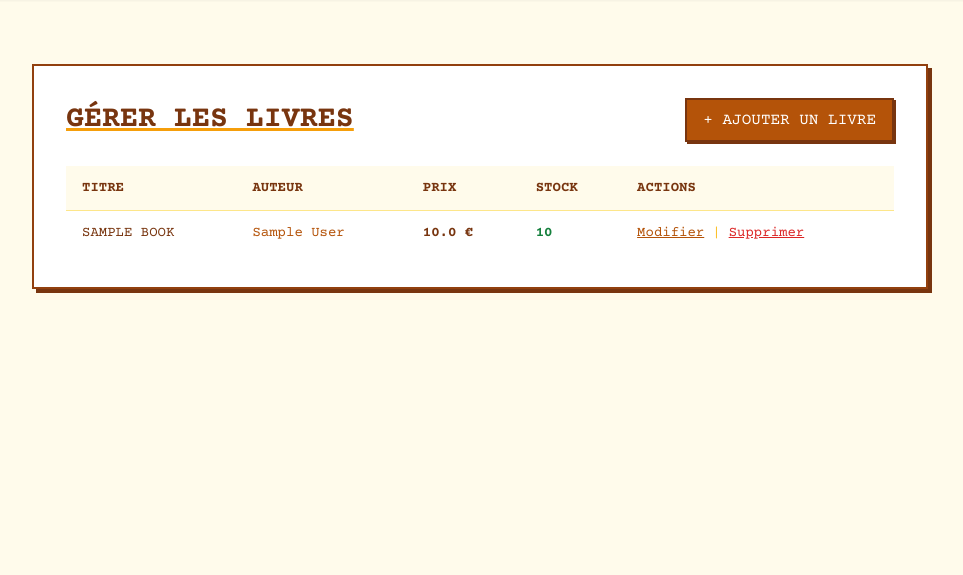
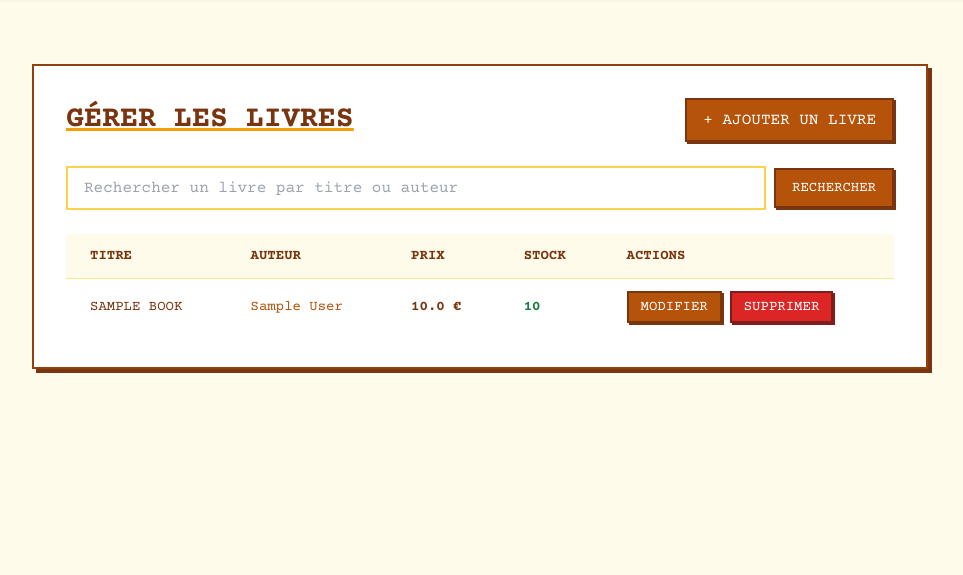
Before and after one commit to htshongany/flask-bookshop, a Flask app: page /admin/books in a window 1280 px wide. Shown: the part 66-641 px from the top of the page, without its empty margins (160-1123 px from the left). Run offline with Flask 3, Linux system fonts and the light colour scheme; a user stored in the database is signed in; tables that the repository leaves empty hold one stand-in row (values such as "Sample post"); some libraries are stand-ins or nearby versions.

Commit message:
update -> manage_books.html and manage_users.html

```diff
--- a/app/templates/admin/book/manage_books.html
+++ b/app/templates/admin/book/manage_books.html
@@ -5,8 +5,8 @@
 {% block content %}
 <div class="max-w-5xl mx-auto px-4 sm:px-6 lg:px-8 py-8">
     <div class="bg-white border-2 border-amber-800 shadow-[4px_4px_0_#78350f] p-6 sm:p-8">
-        <div class="flex justify-between items-center mb-6">
-            <h2 class="text-2xl sm:text-3xl font-bold text-amber-900 uppercase underline decoration-amber-500">
+        <div class="flex flex-wrap justify-between items-center mb-6">
+            <h2 class="text-2xl sm:text-3xl font-bold text-amber-900 uppercase underline decoration-amber-500 mb-4 sm:mb-0">
                 GÉRER LES LIVRES
             </h2>
             <a href="{{ url_for('admin.add_book') }}"
@@ -17,38 +17,44 @@
             </a>
         </div>
 
+        <!-- Barre de recherche -->
+        <form method="get" action="{{ url_for('admin.manage_books') }}" class="mb-6 flex flex-wrap items-center space-y-2 sm:space-y-0 sm:space-x-2">
+            <input type="text" name="query" value="{{ query }}" placeholder="Rechercher un livre par titre ou auteur" class="border-2 border-amber-300 px-4 py-2 flex-1 w-full sm:w-auto">
+            <button type="submit" class="bg-amber-700 hover:bg-amber-800 text-white px-4 py-2 text-sm border-2 border-amber-900 shadow-[2px_2px_0_#78350f] hover:shadow-[3px_3px_0_#78350f] transition-all uppercase w-full sm:w-auto">
+                Rechercher
+            </button>
+        </form>
+
         <div class="overflow-x-auto">
             <table class="min-w-full divide-y divide-amber-200">
                 <thead class="bg-amber-50">
                     <tr>
-                        <th class="px-4 py-3 text-left text-sm font-bold text-amber-900 uppercase">TITRE</th>
-                        <th class="px-4 py-3 text-left text-sm font-bold text-amber-900 uppercase">AUTEUR</th>
-                        <th class="px-4 py-3 text-left text-sm font-bold text-amber-900 uppercase">PRIX</th>
-                        <th class="px-4 py-3 text-left text-sm font-bold text-amber-900 uppercase">STOCK</th>
-                        <th class="px-4 py-3 text-left text-sm font-bold text-amber-900 uppercase">ACTIONS</th>
+                        <th class="px-2 sm:px-6 py-3 text-left text-xs sm:text-sm font-bold text-amber-900 uppercase">TITRE</th>
+                        <th class="px-2 sm:px-6 py-3 text-left text-xs sm:text-sm font-bold text-amber-900 uppercase">AUTEUR</th>
+                        <th class="px-2 sm:px-6 py-3 text-left text-xs sm:text-sm font-bold text-amber-900 uppercase">PRIX</th>
+                        <th class="px-2 sm:px-6 py-3 text-left text-xs sm:text-sm font-bold text-amber-900 uppercase">STOCK</th>
+                        <th class="px-2 sm:px-6 py-3 text-left text-xs sm:text-sm font-bold text-amber-900 uppercase">ACTIONS</th>
                     </tr>
                 </thead>
                 <tbody class="divide-y divide-amber-200">
-                    {% for book in books %}
-                    <tr class="hover:bg-amber-50 transition-colors">
-                        <td class="px-4 py-3 text-sm text-amber-900">{{ book.title|upper }}</td>
-                        <td class="px-4 py-3 text-sm text-amber-700">{{ book.author }}</td>
-                        <td class="px-4 py-3 text-sm font-bold text-amber-900">{{ book.price }} €</td>
-                        <td class="px-4 py-3 text-sm font-bold {{ 'text-green-700' if book.stock > 5 else 'text-red-700' }}">
+                    {% for book in books.items %}
+                    <tr class="hover:bg-amber-50 transition-colors cursor-pointer" onclick="window.location='{{ url_for('main.book_details', book_id=book.id) }}';">
+                        <td class="px-2 sm:px-6 py-3 text-xs sm:text-sm text-amber-900">{{ book.title|upper }}</td>
+                        <td class="px-2 sm:px-6 py-3 text-xs sm:text-sm text-amber-700">{{ book.author }}</td>
+                        <td class="px-2 sm:px-6 py-3 text-xs sm:text-sm font-bold text-amber-900">{{ book.price }} €</td>
+                        <td class="px-2 sm:px-6 py-3 text-xs sm:text-sm font-bold {{ 'text-green-700' if book.stock > 5 else 'text-red-700' }}">
                             {{ book.stock }}
                         </td>
-                        <td class="px-4 py-3 text-sm">
+                        <td class="px-2 sm:px-6 py-3 text-xs sm:text-sm">
                             <div class="flex items-center gap-2">
                                 <a href="{{ url_for('admin.edit_book', book_id=book.id) }}"
-                                   class="text-amber-700 hover:text-amber-900 underline">
+                                   class="bg-amber-700 hover:bg-amber-800 text-white px-3 py-1 text-xs sm:text-sm border-2 border-amber-900 shadow-[2px_2px_0_#78350f] hover:shadow-[3px_3px_0_#78350f] transition-all uppercase">
                                     Modifier
                                 </a>
-                                <span class="text-amber-400">|</span>
-                                <form action="{{ url_for('admin.delete_book', book_id=book.id) }}" method="POST" class="inline">
+                                <form action="{{ url_for('admin.delete_book', book_id=book.id) }}" method="POST" class="inline" onsubmit="return confirm('Voulez-vous vraiment supprimer ce livre ?');">
                                     <input type="hidden" name="csrf_token" value="{{ csrf_token() }}">
                                     <button type="submit"
-                                            class="text-red-600 hover:text-red-800 underline"
-                                            onclick="return confirm('Voulez-vous vraiment supprimer ce livre ?');">
+                                            class="bg-red-600 hover:bg-red-700 text-white px-3 py-1 text-xs sm:text-sm border-2 border-red-900 shadow-[2px_2px_0_#7f1d1d] hover:shadow-[3px_3px_0_#7f1d1d] transition-all uppercase">
                                         Supprimer
                                     </button>
                                 </form>
@@ -60,7 +66,40 @@
             </table>
         </div>
 
-        {% if not books %}
+        <!-- Pagination -->
+        {% if books.pages > 1 %}
+        <div class="mt-6 flex justify-center flex-wrap gap-2">
+            {% if books.has_prev %}
+                <a href="{{ url_for('admin.manage_books', page=books.prev_num, query=query) }}" class="bg-amber-700 hover:bg-amber-800 text-white px-3 py-1 text-xs sm:text-sm border-2 border-amber-900 shadow-[2px_2px_0_#78350f] hover:shadow-[3px_3px_0_#78350f] transition-all uppercase">
+                    &laquo; Précédent
+                </a>
+            {% endif %}
+
+            {% for page_num in books.iter_pages(left_edge=2, right_edge=2, left_current=1, right_current=1) %}
+                {% if page_num %}
+                    {% if page_num == books.page %}
+                        <span class="px-3 py-1 bg-amber-800 text-white text-xs sm:text-sm border-2 border-amber-900 shadow-[2px_2px_0_#78350f]">
+                            {{ page_num }}
+                        </span>
+                    {% else %}
+                        <a href="{{ url_for('admin.manage_books', page=page_num, query=query) }}" class="bg-amber-700 hover:bg-amber-800 text-white px-3 py-1 text-xs sm:text-sm border-2 border-amber-900 shadow-[2px_2px_0_#78350f] hover:shadow-[3px_3px_0_#78350f] transition-all uppercase">
+                            {{ page_num }}
+                        </a>
+                    {% endif %}
+                {% else %}
+                    <span class="text-amber-700">…</span>
+                {% endif %}
+            {% endfor %}
+
+            {% if books.has_next %}
+                <a href="{{ url_for('admin.manage_books', page=books.next_num, query=query) }}" class="bg-amber-700 hover:bg-amber-800 text-white px-3 py-1 text-xs sm:text-sm border-2 border-amber-900 shadow-[2px_2px_0_#78350f] hover:shadow-[3px_3px_0_#78350f] transition-all uppercase">
+                    Suivant &raquo;
+                </a>
+            {% endif %}
+        </div>
+        {% endif %}
+
+        {% if not books.items %}
         <div class="text-center py-8">
             <p class="text-lg text-amber-700">Aucun livre enregistré</p>
         </div>
```
Also changed, not shown: app/templates/admin/user/manage_users.html (+29 -24 lines).
